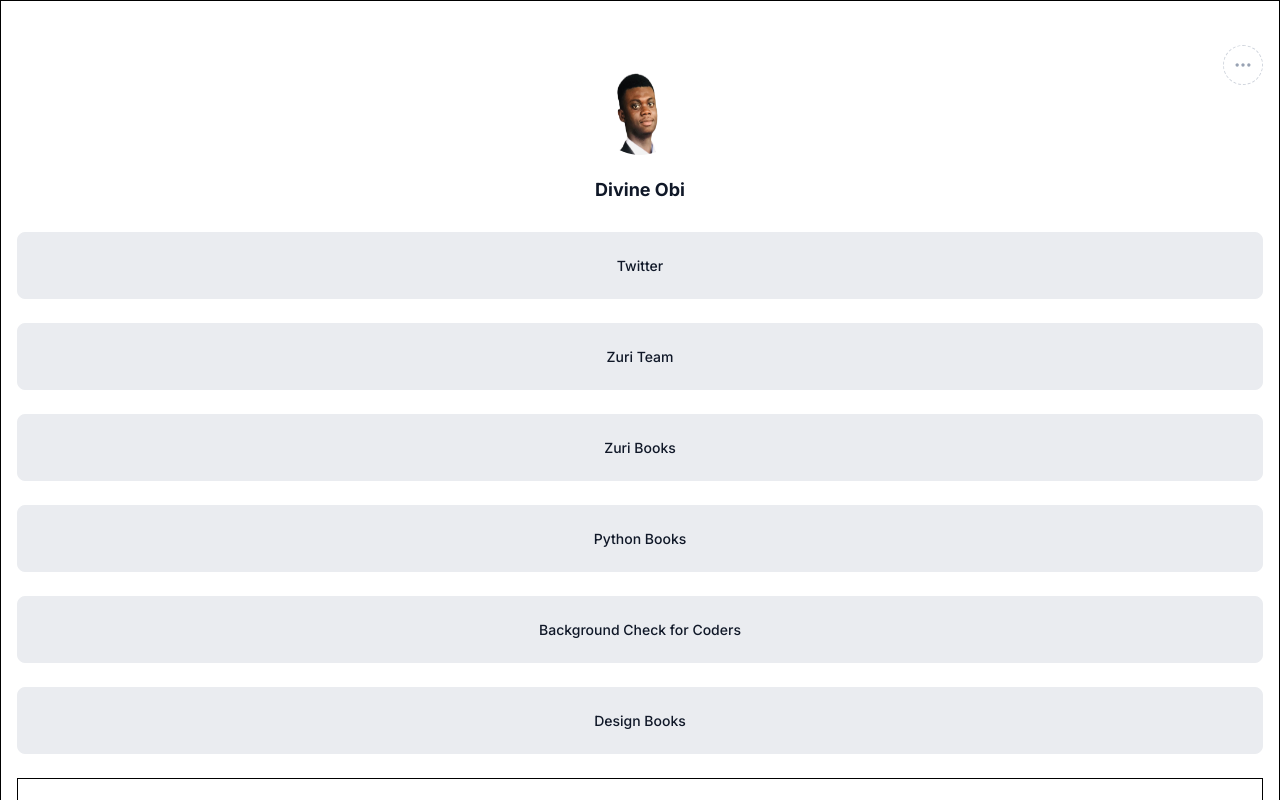
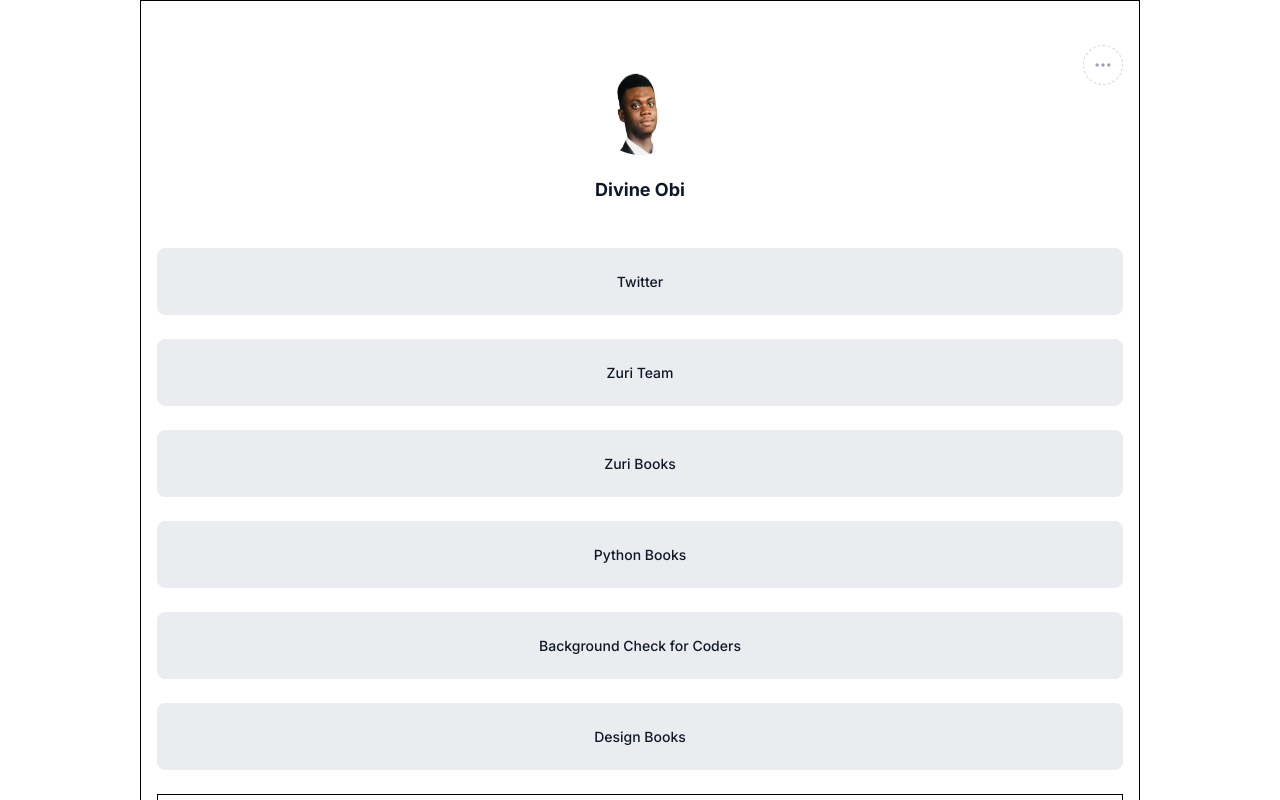
Before and after one commit to Heisdalu/HNG-TASK1, a React (Vite) app: page / in a window 1280 px wide. Shown: the top 800 px of the page. Built offline with nearby package versions, Linux system fonts and the light colour scheme; grey boxes are pictures that could not be loaded.

Commit message:
add max-width to acheive responsiveness

```diff
--- a/src/App.module.css
+++ b/src/App.module.css
@@ -3,3 +3,10 @@
   border: 1px solid;
   background-color: var(--white);
 }
+
+@media screen and (min-width: 768px) {
+  .mainContainer {
+    max-width: 1000px;
+    margin: 0 auto;
+  }
+}
--- a/src/components/Links/LinkSection.module.css
+++ b/src/components/Links/LinkSection.module.css
@@ -2,7 +2,7 @@
   /* border: 1px solid; */
   display: flex;
   flex-direction: column;
-  margin-top: 2rem;
+  margin-top: 3rem;
   /* gap: 24px; */
 }
 
```
